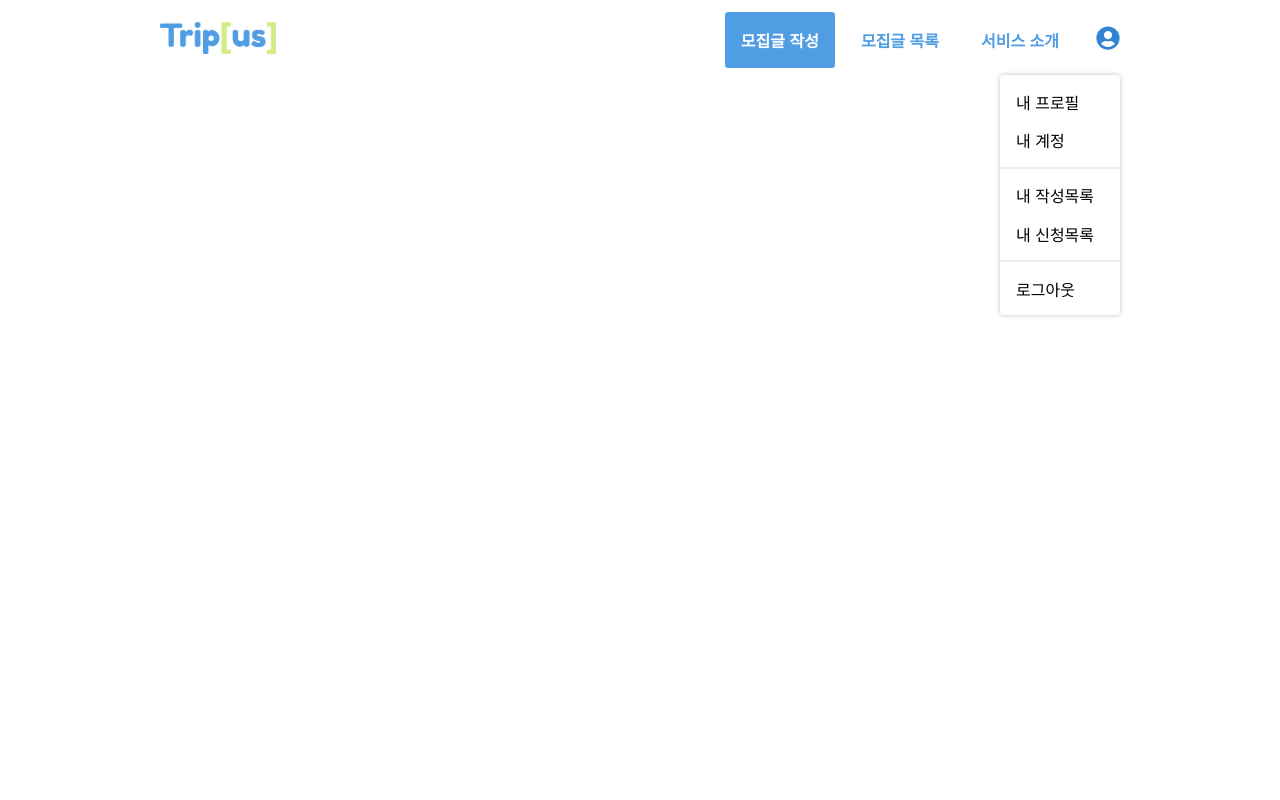
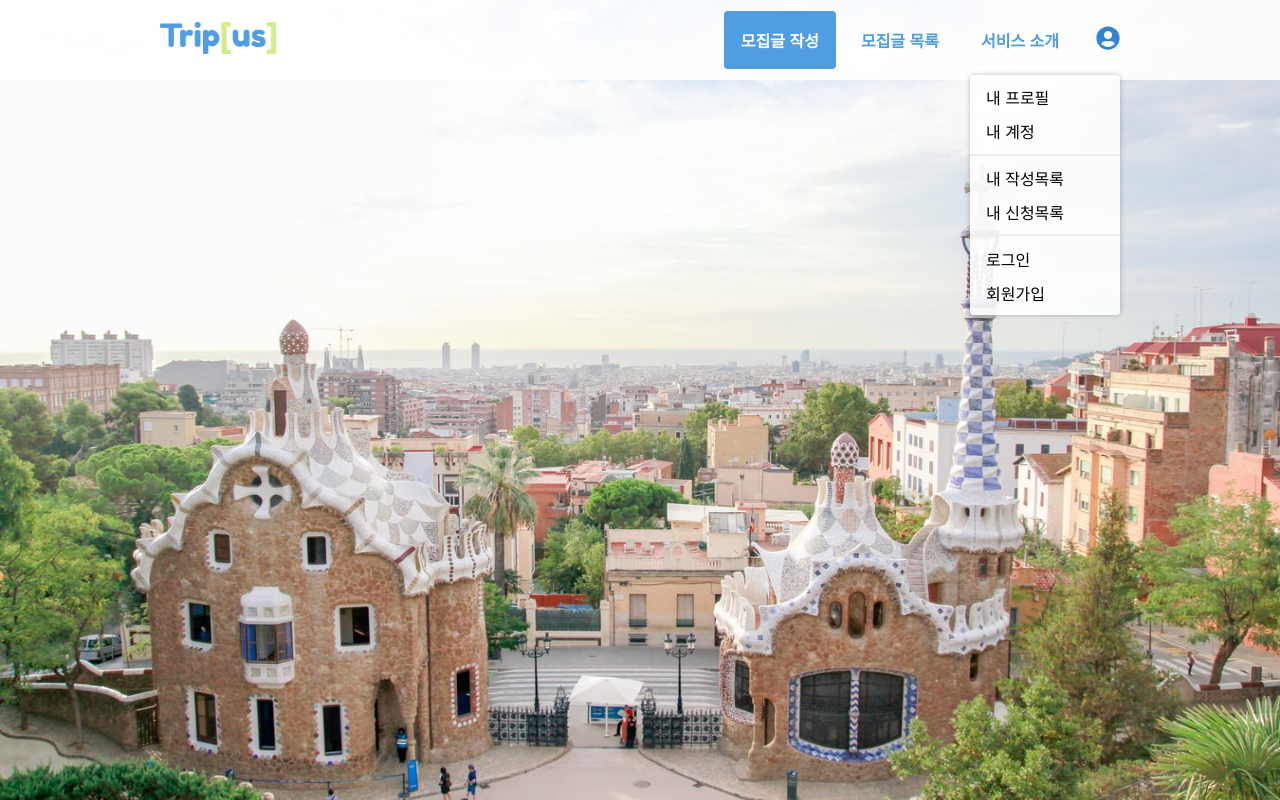
Before and after one commit to codestates/TripUs-client, a React (Create React App) app: page / in a window 1280 px wide. Both pictures are taken after a click on the element 1100 px from the left and 40 px from the top of the page. Built offline with nearby package versions, Linux system fonts and the light colour scheme.

Commit message:
[UPDATED] modified dropdown menu items, width, and added sample image

```diff
--- a/src/App.tsx
+++ b/src/App.tsx
@@ -3,6 +3,8 @@ import { BrowserRouter as Router } from "react-router-dom";
 
 // components
 import Header from "./components/Header/Header";
+
+import landingpage from "./images/landingpage.jpeg";
 
 const App = () => {
   const [dropdownOpen, setDropdownOpen] = useState(false);
@@ -23,6 +25,10 @@ const App = () => {
         dropdownOpen={dropdownOpen}
         openDropdown={openDropdown}
       />
+      <img
+        src={landingpage}
+        style={{ display: "block", height: "100vh", width: "100vw" }}
+      />
     </Router>
   );
 };
--- a/src/components/Header/Button/Buttons.tsx
+++ b/src/components/Header/Button/Buttons.tsx
@@ -8,7 +8,7 @@ export const RegularButton = styled(Link)`
   margin: 0 4px;
   padding: 16px;
   border-radius: 4px;
-  border: 1px solid #fff;
+  border: 1px solid transparent;
   transition: all 0.3s ease;
   outline: none;
 
--- a/src/components/Header/Dropdown/Dropdown.tsx
+++ b/src/components/Header/Dropdown/Dropdown.tsx
@@ -8,8 +8,9 @@ const DropdownContainer = styled.div`
   position: absolute;
   top: 75px;
   height: 300px;
-  min-width: 120px;
+  min-width: 150px;
   border-radius: 4px;
+  background: rgba(255, 255, 255, 0.9);
   box-shadow: 0px 0px 5px rgba(0, 0, 0, 0.25);
   right: 0;
 
@@ -25,12 +26,12 @@ const DropdownListContainer = styled.div`
   align-items: center;
 `;
 
-const Dropdown = () => {
+const Dropdown = ({ isLogin }: { isLogin: boolean }) => {
   return (
     <DropdownContainer>
       <DropdownListContainer>
-        <ShortDropDownMenu />
-        <LongDropdownMenu />
+        <ShortDropDownMenu isLogin={isLogin} />
+        <LongDropdownMenu isLogin={isLogin} />
       </DropdownListContainer>
     </DropdownContainer>
   );
--- a/src/components/Header/Dropdown/LongDropdownMenu.tsx
+++ b/src/components/Header/Dropdown/LongDropdownMenu.tsx
@@ -29,7 +29,7 @@ const StyleBreak = styled.hr`
   border-style: ridge;
 `;
 
-const LongDropdownMenu = () => {
+const LongDropdownMenu = ({ isLogin }: { isLogin: boolean }) => {
   return (
     <LongDropdownList>
       <DropdownItem to="/profile">내 프로필</DropdownItem>
@@ -41,7 +41,14 @@ const LongDropdownMenu = () => {
       <DropdownItem to="/my-posts">내 작성목록</DropdownItem>
       <DropdownItem to="/my-applications">내 신청목록</DropdownItem>
       <StyleBreak />
-      <DropdownItem to="/signout">로그아웃</DropdownItem>
+      {isLogin ? (
+        <DropdownItem to="/signout">로그아웃</DropdownItem>
+      ) : (
+        <>
+          <DropdownItem to="/login">로그인</DropdownItem>
+          <DropdownItem to="/signup">회원가입</DropdownItem>
+        </>
+      )}
     </LongDropdownList>
   );
 };
--- a/src/components/Header/Dropdown/ShortDropdownMenu.tsx
+++ b/src/components/Header/Dropdown/ShortDropdownMenu.tsx
@@ -30,7 +30,7 @@ const StyleBreak = styled.hr`
   border-style: ridge;
 `;
 
-const ShortDropDownMenu = () => {
+const ShortDropDownMenu = ({ isLogin }: { isLogin: boolean }) => {
   return (
     <ShortDropdownList>
       <DropdownItem to="/profile">내 프로필</DropdownItem>
@@ -39,7 +39,14 @@ const ShortDropDownMenu = () => {
       <DropdownItem to="/my-posts">내 작성목록</DropdownItem>
       <DropdownItem to="/my-applications">내 신청목록</DropdownItem>
       <StyleBreak />
-      <DropdownItem to="/signout">로그아웃</DropdownItem>
+      {isLogin ? (
+        <DropdownItem to="/signout">로그아웃</DropdownItem>
+      ) : (
+        <>
+          <DropdownItem to="/login">로그인</DropdownItem>
+          <DropdownItem to="/signup">회원가입</DropdownItem>
+        </>
+      )}
     </ShortDropdownList>
   );
 };
--- a/src/components/Header/Header.tsx
+++ b/src/components/Header/Header.tsx
@@ -6,12 +6,13 @@ import Logo from "./Logo";
 import NavBar from "./NavBar";
 
 const Header = styled.header`
-  position: absolute;
+  position: fixed;
   top: 0;
   left: 0;
   max-width: 100%;
   width: 100vw;
   height: 80px;
+  background: rgba(255, 255, 255, 0.9);
 `;
 
 const HeaderWrapper = styled.div`
--- a/src/components/Header/Icon/IconContainer.tsx
+++ b/src/components/Header/Icon/IconContainer.tsx
@@ -24,9 +24,11 @@ const IconContainerWrapper = styled.div`
 `;
 
 const IconContainer = ({
+  isLogin,
   dropdownOpen,
   handleClick,
 }: {
+  isLogin: boolean;
   dropdownOpen: boolean;
   handleClick: (e: MouseEvent<HTMLDivElement>) => void;
 }) => {
@@ -34,7 +36,7 @@ const IconContainer = ({
     <IconContainerWrapper onClick={handleClick}>
       <HamburgerIcon />
       <UserIcon />
-      {dropdownOpen ? <Dropdown /> : null}
+      {dropdownOpen ? <Dropdown isLogin={isLogin} /> : null}
     </IconContainerWrapper>
   );
 };
--- a/src/components/Header/NavBar.tsx
+++ b/src/components/Header/NavBar.tsx
@@ -26,7 +26,11 @@ const NavBar = ({
   return (
     <NavBarWrapper>
       <ButtonBar />
-      <IconContainer dropdownOpen={dropdownOpen} handleClick={handleClick} />
+      <IconContainer
+        isLogin={isLogin}
+        dropdownOpen={dropdownOpen}
+        handleClick={handleClick}
+      />
     </NavBarWrapper>
   );
 };
--- a/src/index.css
+++ b/src/index.css
@@ -4,16 +4,8 @@
 
 body {
   margin: 0;
-  font-family: -apple-system, BlinkMacSystemFont, "Segoe UI", "Roboto", "Oxygen",
-    "Ubuntu", "Cantarell", "Fira Sans", "Droid Sans", "Helvetica Neue",
-    sans-serif;
   -webkit-font-smoothing: antialiased;
   -moz-osx-font-smoothing: grayscale;
-}
-
-code {
-  font-family: source-code-pro, Menlo, Monaco, Consolas, "Courier New",
-    monospace;
 }
 
 ::-webkit-scrollbar {
```
Also changed, not shown: src/App.css (deleted, +0 -38 lines), src/images/landingpage.jpeg (added).
